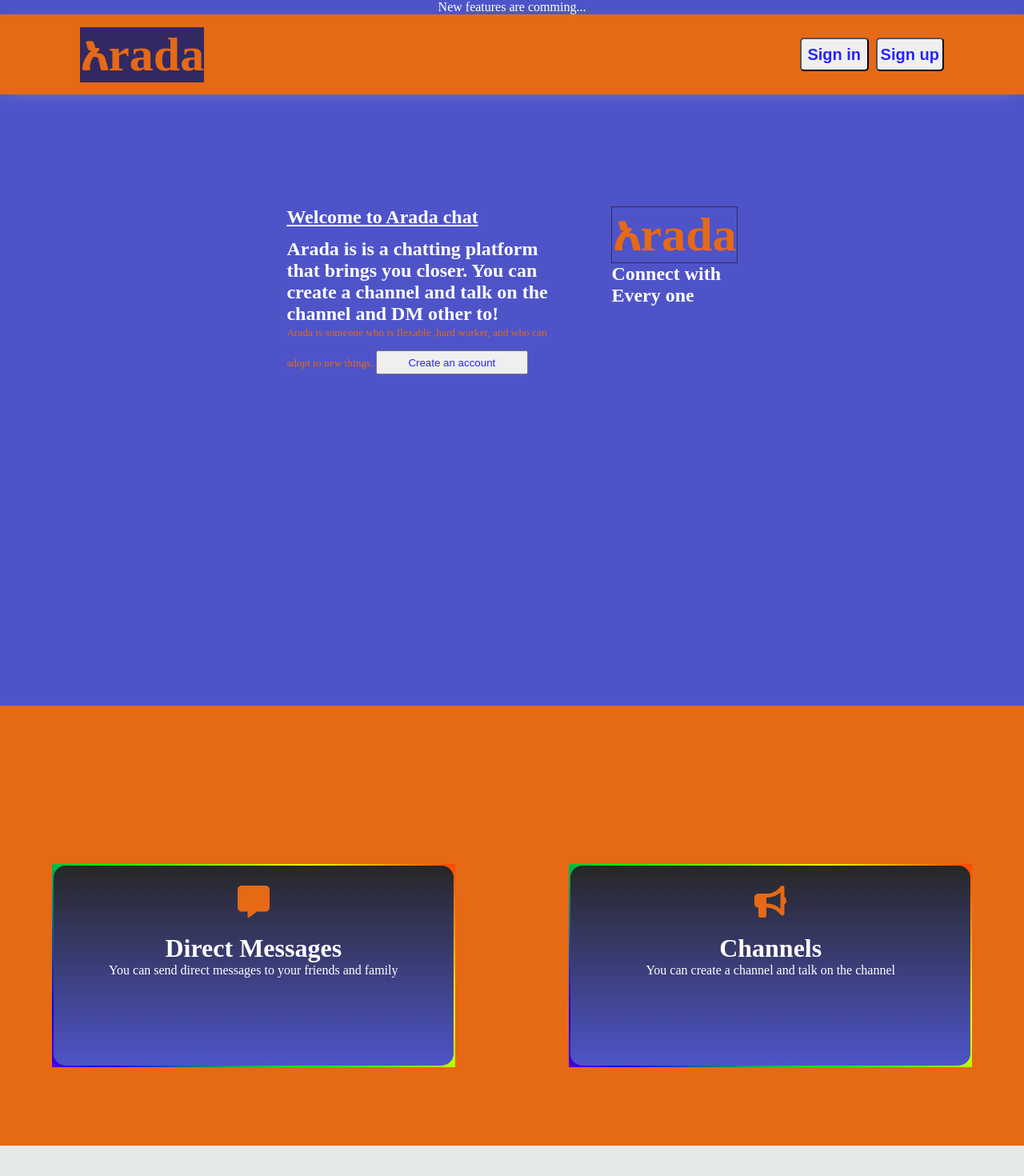
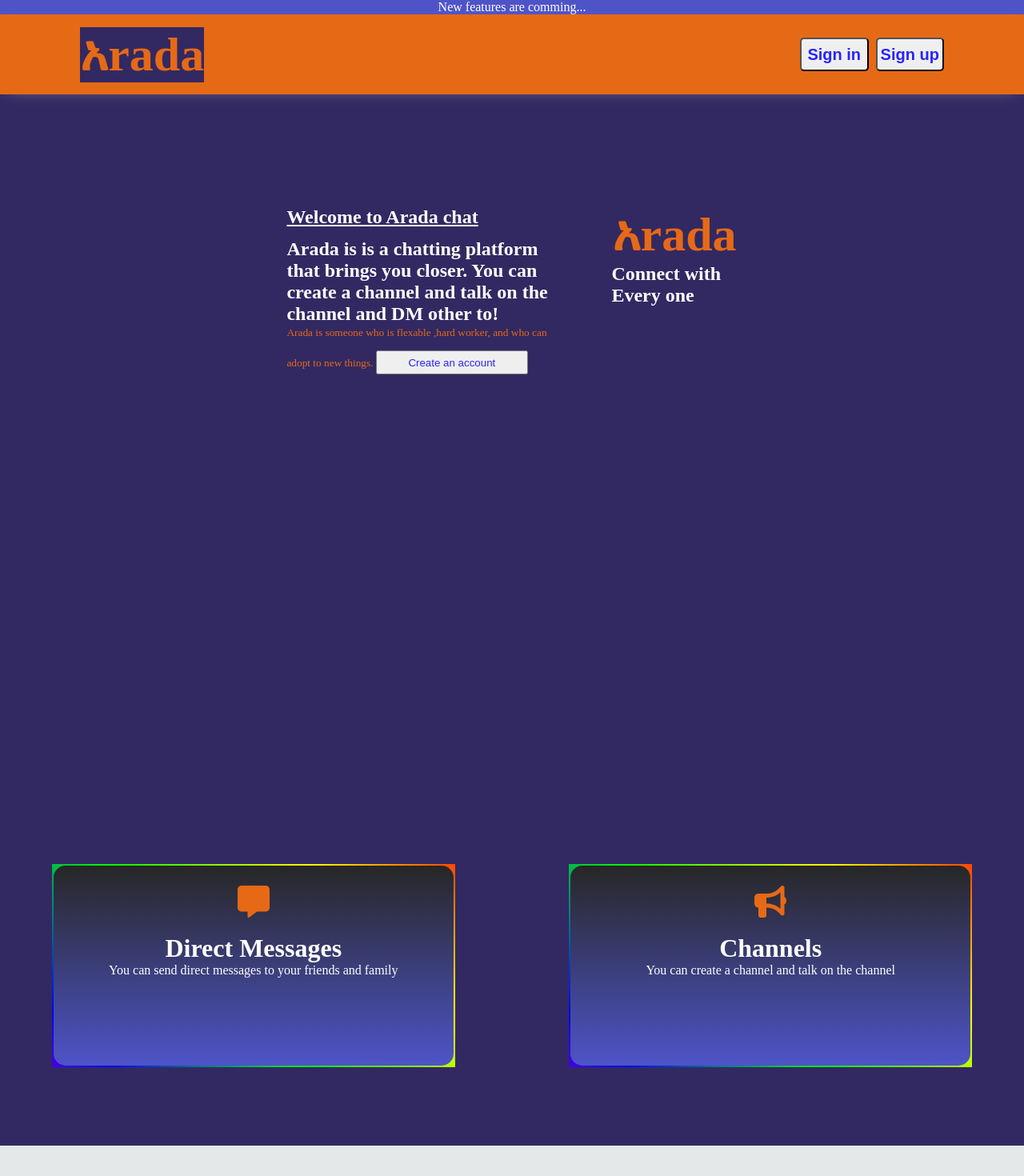
Before and after one commit to sentayhu19/Arada-chat, a React (Create React App) app: page / in a window 1280 px wide. Shown: the top 1470 px of the page at 80% size. Built offline with nearby package versions, Linux system fonts and the light colour scheme; no server answers.

Commit message:
Home bg color updated

```diff
--- a/src/components/Home/Index.css
+++ b/src/components/Home/Index.css
@@ -46,7 +46,7 @@
 
 .context {
     width: 100%;
-    background-color: #4e54c8;
+    background-color: #322962;
 }
 
 .area{
--- a/src/components/Home/features.css
+++ b/src/components/Home/features.css
@@ -2,11 +2,12 @@
     --orange:rgb(230, 105, 22);
     --bg-f: #4e54c8;
     --white: #fff;
+	--bg-3: #322962;
 }
 
 
 .bgf {
-    background-color: var(--orange);
+    background-color: var(--bg-3);
     position: relative;
     z-index: -2;
 }
```
